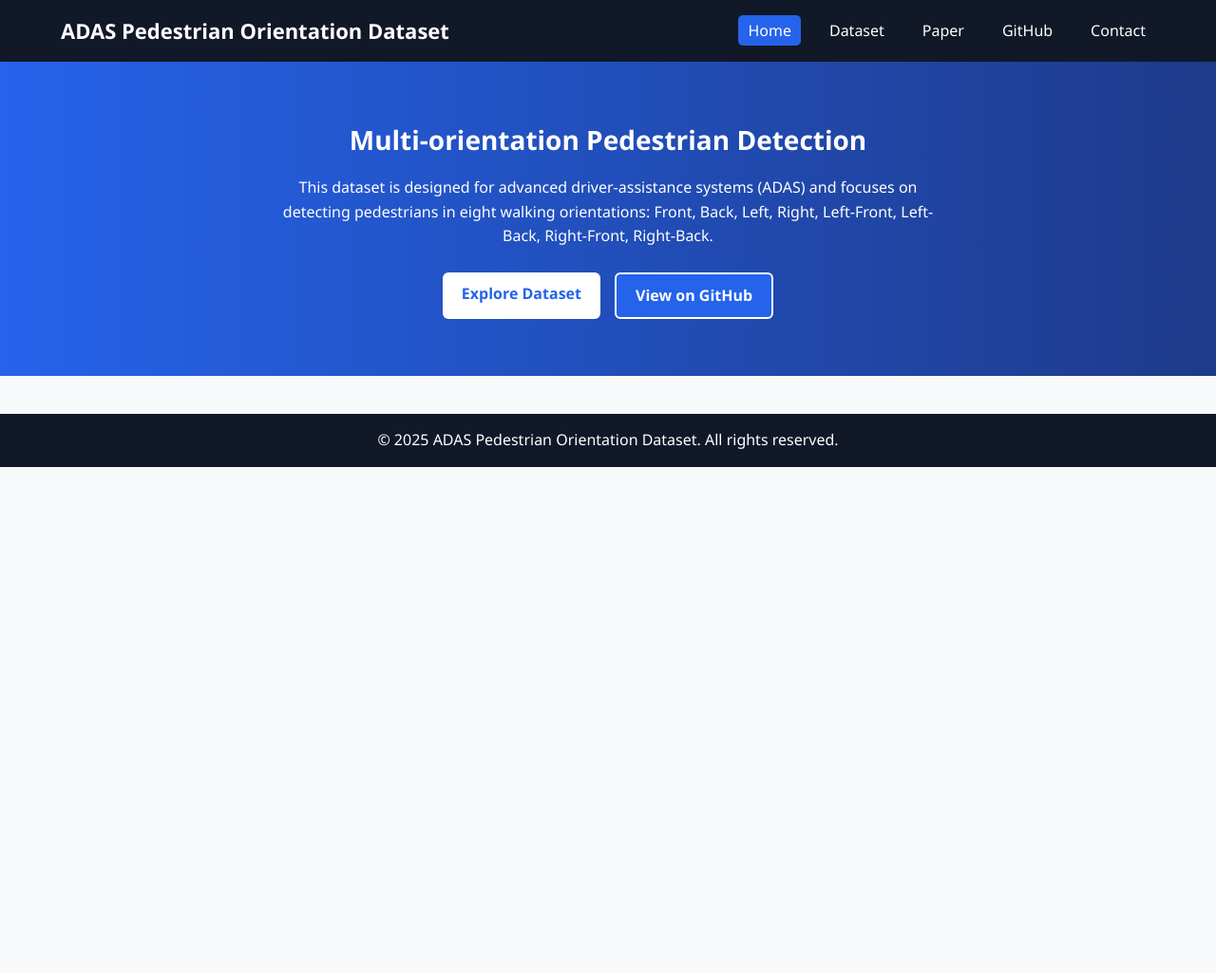
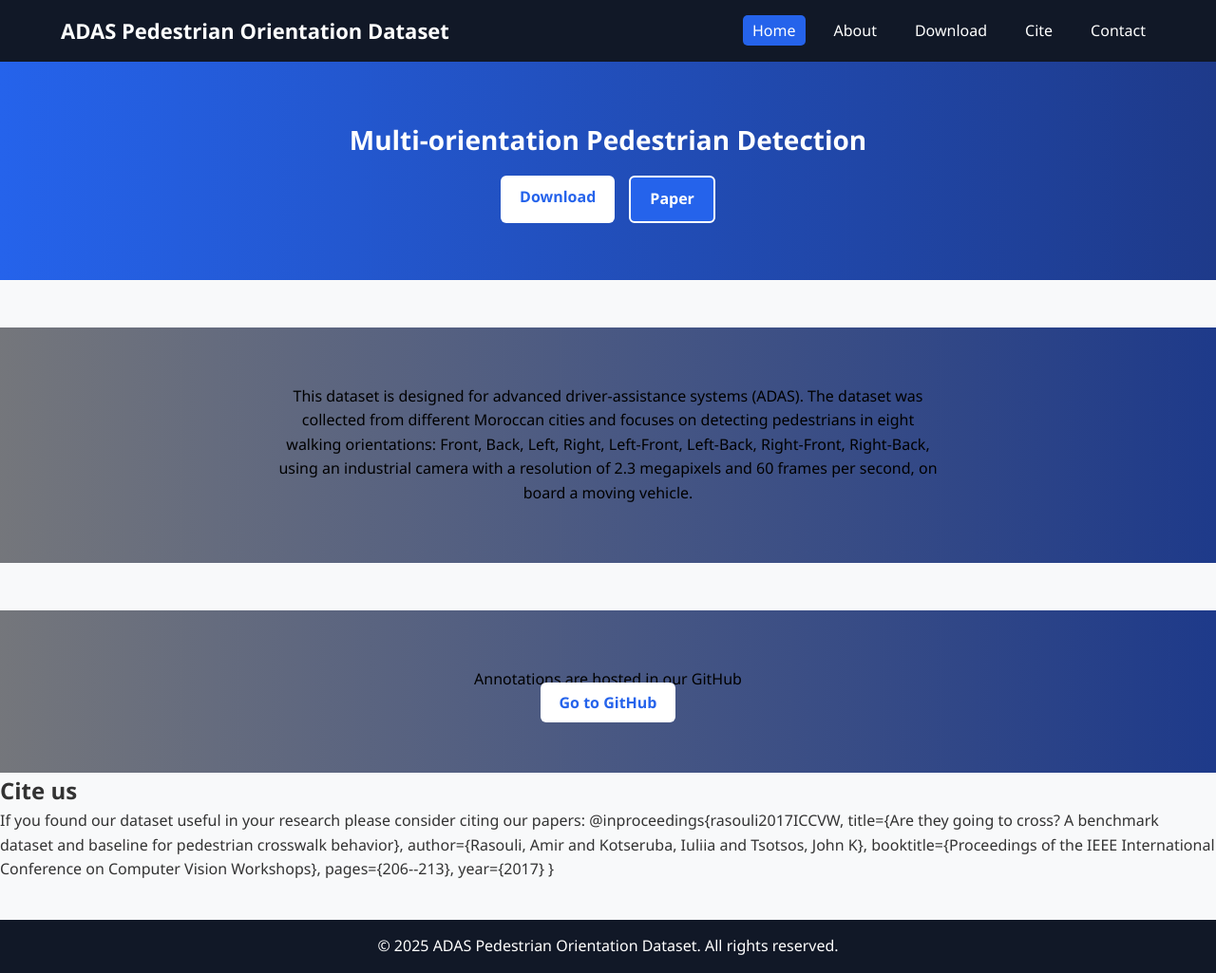
Before and after one commit to zeineb07/ADAS_Dataset_Website, a plain HTML site: page index.html in a window 1280 px wide. Shown: the whole page at 95% size. Before the commit the page ends 800 px from the top, so only its background shows below. Drawn offline with Linux system fonts and the light colour scheme.

Commit message:
change in index and style

```diff
--- a/assets/css/style.css
+++ b/assets/css/style.css
@@ -1,10 +1,15 @@
 /* === Reset CSS === */
+html {
+    scroll-behavior: smooth;
+}
 * {
     margin: 0;
     padding: 0;
     box-sizing: border-box;
     font-family: "Segoe UI", Roboto, Arial, sans-serif;
 }
+
+
 
 /* === General === */
 body {
@@ -62,12 +67,34 @@ nav ul li a.active {
     text-align: center;
     padding: 60px 20px;
 }
+.hero1 {
+    background: linear-gradient(to right, hsl(223, 3%, 47%), #1e3a8a);
+    color:black;
+    text-align: center;
+    padding: 60px 60px;
+    margin-top: 50px;
+}
+.hero2 {
+    background: linear-gradient(to right, hsl(223, 3%, 47%), #1e3a8a);
+    color:black;
+    text-align: center;
+    padding: 60px 60px;
+    margin-top: 50px;
+}
 
 .hero-content {
+    max-width: 1000px;
+    max-height: 700px;
+    margin: auto;
+}
+.hero-content1 {
     max-width: 700px;
     margin: auto;
 }
-
+.hero-content2 {
+    max-width: 700px;
+    margin: auto;
+}
 .hero h2 {
     font-size: 28px;
     margin-bottom: 15px;
--- a/index.html
+++ b/index.html
@@ -16,10 +16,10 @@
             <nav>
                 <ul>
                     <li><a href="index.html" class="active">Home</a></li>
-                    <li><a href="dataset.html">Dataset</a></li>
-                    <li><a href="paper.html">Paper</a></li>
-                    <li><a href="https://github.com/zeineb07/ADAS_Dataset" target="_blank">GitHub</a></li>
-                    <li><a href="contact.html">Contact</a></li>
+                    <li><a href="#about">About</a></li>
+                    <li><a href="#download">Download</a></li>
+                    <li><a href="#cite">Cite</a></li>
+                    <li><a href="#contact">Contact</a></li>
                 </ul>
             </nav>
         </div>
@@ -29,16 +29,49 @@
     <section class="hero">
         <div class="hero-content">
             <h2>Multi-orientation Pedestrian Detection</h2>
-            <p>
-                This dataset is designed for advanced driver-assistance systems (ADAS) and focuses on detecting pedestrians
-                in eight walking orientations: Front, Back, Left, Right, Left-Front, Left-Back, Right-Front, Right-Back.
-            </p>
             <div class="buttons">
-                <a href="dataset.html" class="btn-primary">Explore Dataset</a>
-                <a href="https://github.com/zeineb07/ADAS_Dataset_Website" target="_blank" class="btn-secondary">View on GitHub</a>
+                <a href="dataset.html" class="btn-primary">Download</a>
+                <a href="paper.html" target="_blank" class="btn-secondary">Paper</a>
             </div>
         </div>
     </section>
+    <section id="about" class="hero1">
+        <div class="hero-content1">
+            <p>
+                This dataset is designed for advanced driver-assistance systems (ADAS). The dataset was collected from different Moroccan cities and focuses on detecting pedestrians
+                in eight walking orientations: Front, Back, Left, Right, Left-Front, Left-Back, Right-Front, Right-Back, using an industrial camera with a resolution of 2.3 megapixels and 60 frames per second, on board a moving vehicle.
+            </p>
+
+        </div>
+    </section>
+</section>
+<section id="download" class="hero2">
+    <div class="hero-content2">
+        <p>
+            Annotations are hosted in our GitHub
+        </p>
+        <a href="https://github.com/zeineb07/ADAS_Dataset" class="btn-primary">Go to GitHub</a>
+
+    </div>
+</section>
+</section>
+<section id="cite" class="hero3">
+    <div class="hero-content3">
+        <h1>Cite us</h1>
+        <p>
+            If you found our dataset useful in your research please consider citing our papers:
+
+            @inproceedings{rasouli2017ICCVW,
+            title={Are they going to cross? A benchmark dataset and baseline for pedestrian crosswalk behavior},
+            author={Rasouli, Amir and Kotseruba, Iuliia and Tsotsos, John K},
+            booktitle={Proceedings of the IEEE International Conference on Computer Vision Workshops},
+            pages={206--213},
+            year={2017}
+            }
+        </p>
+
+    </div>
+</section>
 
     <!-- ====== Footer ====== -->
     <footer>
```
